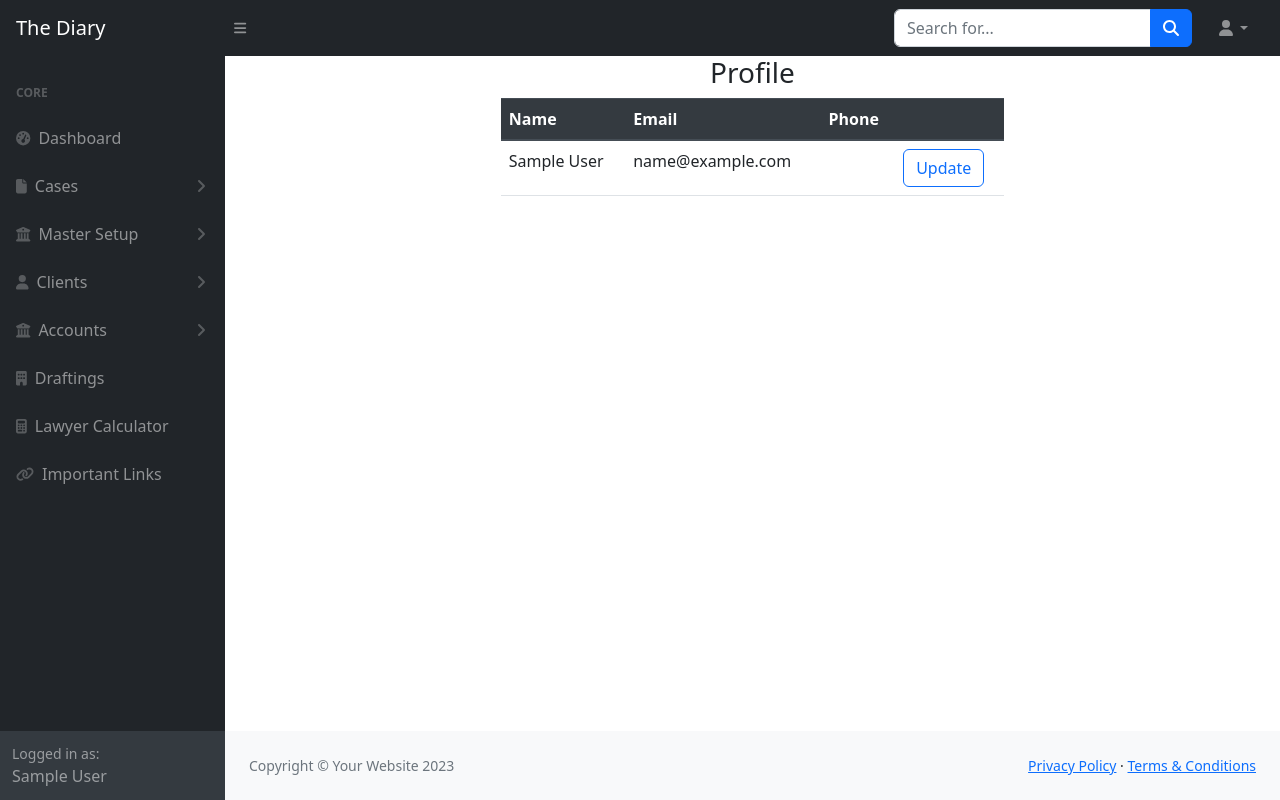
After one commit to Mushfiqur719/the-diary, a Django app: page /profile/ in a window 1280 px wide. The commit adds this page. Run offline with Django 4.2, Linux system fonts and the light colour scheme; the visitor is signed in with stand-in values (Sample User, id 1); data comes from the database, SQL or seed files in the repository; some libraries are stand-ins or nearby versions.

Commit message:
Profile page added

```diff
--- a/templates/cases/add_client.html
+++ b/templates/cases/add_client.html
@@ -16,7 +16,7 @@
            </div>
            <div class="row">
             <div class="col-md-6">{{ form.chamber_file_number|as_crispy_field }}</div>
-            <div class="col-md-6">{{ form.Representativ|as_crispy_field }}</div>
+            <div class="col-md-6">{{ form.Representative|as_crispy_field }}</div>
            </div>
            <div class="row">
             <div class="col-md-6">{{ form.mobile|as_crispy_field }}</div>
--- a/templates/cases/police_stations.html
+++ b/templates/cases/police_stations.html
@@ -9,7 +9,7 @@
   <div class="row">
     <div class="col-md-12">
 
-      <h2 class="text-center">Courts</h2>
+      <h2 class="text-center">Police Station</h2>
       <form method="post">
         {% csrf_token %}
 
@@ -29,7 +29,7 @@
     <br>
       <div class="row">
         <div class="col-md-6 offset-md-3">
-          <h2 class="text-center">Courts List</h2>
+          <h2 class="text-center">Police Station List</h2>
       <div class="table-container">
         <table class="table">
           <thead class="thead-dark">
--- a/templates/dashboard/dashboard.html
+++ b/templates/dashboard/dashboard.html
@@ -9,6 +9,7 @@
         <meta name="author" content="" />
         <title>Dashboard - Diary</title>
         <link href="https://cdn.jsdelivr.net/npm/simple-datatables@7.1.2/dist/style.min.css" rel="stylesheet" />
+        <link rel="stylesheet" href="https://cdn.jsdelivr.net/npm/bootstrap@4.6.2/dist/css/bootstrap.min.css" integrity="sha384-xOolHFLEh07PJGoPkLv1IbcEPTNtaed2xpHsD9ESMhqIYd0nLMwNLD69Npy4HI+N" crossorigin="anonymous">
         <link href="{% static 'css/styles.css' %}" rel="stylesheet" />
 
     </head>
@@ -31,7 +32,7 @@
 
                 {% endblock content %}
 
-                {% comment %} {% include 'dashboard/includes/table.html' %} {% endcomment %}
+
 
 
                 {% include 'dashboard/includes/footer.html' %}
@@ -41,6 +42,8 @@
         <script src="https://cdn.jsdelivr.net/npm/simple-datatables@7.1.2/dist/umd/simple-datatables.min.js" crossorigin="anonymous"></script>
         <script src="https://cdnjs.cloudflare.com/ajax/libs/Chart.js/2.8.0/Chart.min.js" crossorigin="anonymous"></script>
         <script src="https://use.fontawesome.com/releases/v6.3.0/js/all.js" crossorigin="anonymous"></script>
+        <script src="https://cdn.jsdelivr.net/npm/jquery@3.5.1/dist/jquery.slim.min.js" integrity="sha384-DfXdz2htPH0lsSSs5nCTpuj/zy4C+OGpamoFVy38MVBnE+IbbVYUew+OrCXaRkfj" crossorigin="anonymous"></script>
+<script src="https://cdn.jsdelivr.net/npm/bootstrap@4.6.2/dist/js/bootstrap.bundle.min.js" integrity="sha384-Fy6S3B9q64WdZWQUiU+q4/2Lc9npb8tCaSX9FK7E8HnRr0Jz8D6OP9dO5Vg3Q9ct" crossorigin="anonymous"></script>
         <script src="{% static 'assets/demo/chart-area-demo.js'%}"></script>
         <script src="{% static 'assets/demo/chart-bar-demo.js' %}"></script>
         <script src="{% static 'js/scripts.js' %}"></script>
--- a/templates/dashboard/includes/topnavbar.html
+++ b/templates/dashboard/includes/topnavbar.html
@@ -17,7 +17,7 @@
           <ul class="dropdown-menu dropdown-menu-end" aria-labelledby="navbarDropdown">
               <li><a class="dropdown-item" href="#">Settings</a></li>
               <li><hr class="dropdown-divider" /></li>
-              <li><a class="dropdown-item" href="#">Profile</a></li>
+              <li><a class="dropdown-item" href="{% url 'profile_page' %}">Profile</a></li>
               <li><hr class="dropdown-divider" /></li>
               <li><a class="dropdown-item" href="{% url 'logout_user' %}">Logout</a></li>
           </ul>
--- /dev/null
+++ b/templates/dashboard/profile_page.html
@@ -0,0 +1,40 @@
+{% extends 'dashboard/dashboard.html' %}
+{% block title %}Profile{% endblock title %}
+{% load crispy_forms_tags %}
+
+{% block content %}
+
+<div class="container login">
+    <div class="row">
+        <div class="col-md-6 offset-md-3">
+            <h3 class="text-center">Profile</h3>
+
+            <table class="table">
+                <thead class="thead-dark">
+                  <tr>
+
+                    <th scope="col">Name</th>
+                    <th scope="col">Email</th>
+                    <th scope="col">Phone</th>
+                    <th scope="col"></th>
+                  </tr>
+                </thead>
+                <tbody>
+
+                  <tr>
+
+                    <td>{{profile.name}}</td>
+                    <td>{{profile.email}}</td>
+                    <td>{{profile.phone}}</td>
+                    <td><a href="{% url 'profile_update' user.id %}" class="btn btn-outline-primary">Update</a></td>
+
+                  </tr>
+
+                </tbody>
+              </table>
+        </div>
+    </div>
+</div>
+
+
+{% endblock content %}
--- a/users/forms.py
+++ b/users/forms.py
@@ -25,3 +25,9 @@ class UserLoginForm(forms.ModelForm):
 
             if not authenticate(email=email,password=password):
                 raise forms.ValidationError("Invalid Credentials")
+
+
+class ProfileUpdateForm(forms.ModelForm):
+    class Meta:
+        model=CustomUser
+        fields=['name','email','phone']
--- a/users/urls.py
+++ b/users/urls.py
@@ -7,4 +7,6 @@ urlpatterns = [
     path('home/',views.dashboard,name='dashboard'),
     path('login/',views.login_view,name='login_user'),
     path('logout/',views.logout_user,name='logout_user'),
+    path('profile/update/<int:pk>/',views.profile_update, name='profile_update'),
+    path('profile/',views.profile_page, name='profile_page'),
 ]
--- a/users/views.py
+++ b/users/views.py
@@ -2,8 +2,9 @@ from django.shortcuts import render, redirect
 from django.contrib.auth import login,logout, authenticate
 from django.contrib import messages
 from django.contrib.auth.decorators import login_required
-from .forms import CustomUserForm, UserLoginForm
+from .forms import CustomUserForm, UserLoginForm, ProfileUpdateForm
 from cases.models import Case
+from users.models import CustomUser
 from datetime import date, timedelta
 
 # Create your views here.
@@ -73,6 +74,22 @@ def login_view(request):
         context['login_form']=form
     return render(request,'registration/login.html',context)
 
+def profile_page(request):
+    user = request.user.id
+    profile= CustomUser.objects.get(id=user)
+    return render(request,'dashboard/profile_page.html',{'profile':profile})
+
+
+def profile_update(request,pk):
+    user= CustomUser.objects.get(pk=pk)
+    form=ProfileUpdateForm(instance=user)
+    if request.method == 'POST':
+        profile_update=ProfileUpdateForm(request.POST,instance=request.user)
+        if profile_update.is_valid():
+            profile_update.save()
+            return redirect('profile_page')
+    return render(request,'dashboard/profile_update.html',{'form':form})
+
 def logout_user(request):
     logout(request)
     return redirect('login_user')
```
Also changed, not shown: templates/cases/all_client.html (+18 -64 lines), templates/dashboard/profile_update.html (added, +47 -0 lines).
